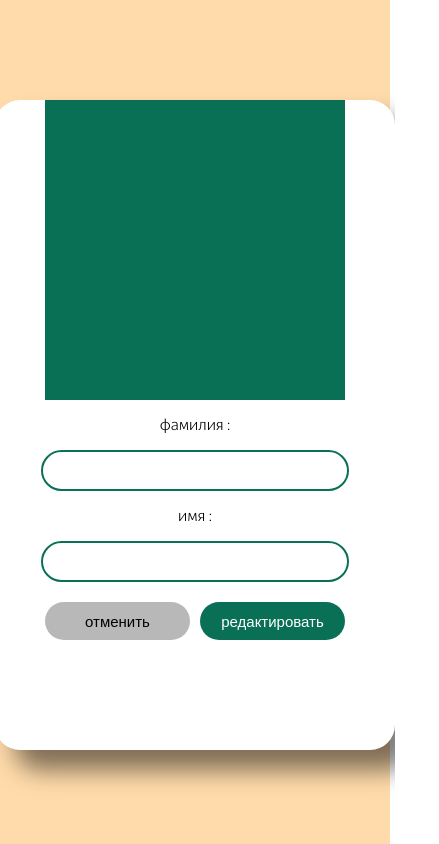
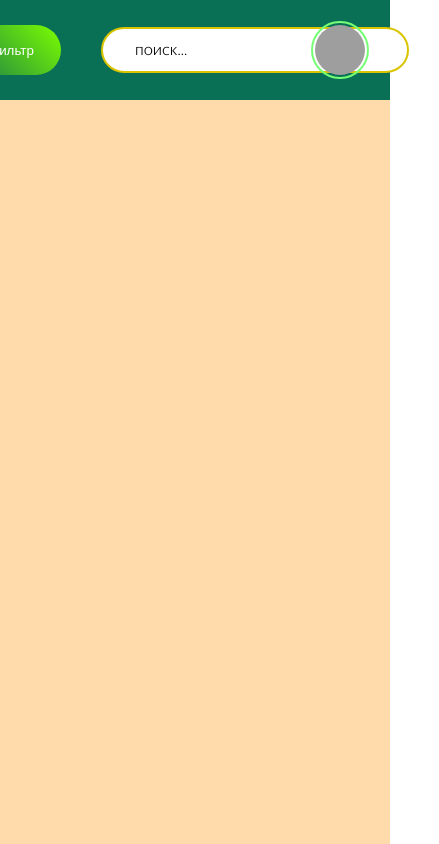
Before and after one commit to MihailPohodeev/sherLock-frontend, a React (Create React App) app: page / in a window 390 px wide. Shown: the whole page, 439 px wide, since content can reach past the window. Built offline with nearby package versions, Linux system fonts and the light colour scheme; grey boxes are pictures that could not be loaded.

Commit message:
added Main Page

```diff
--- a/src/App.js
+++ b/src/App.js
@@ -4,9 +4,10 @@ import Registration from './Registration';
 import Authorization from './Authorization';
 import EmailConfirm from './EmailConfirm';
 import EditProfile from './EditProfile';
+import MainPage from './MainPage';
 
 function App() {
-  const [currentState, setCurrentState] = useState(pageState.editprofile);
+  const [currentState, setCurrentState] = useState(pageState.mainpage);
 
   const togglePage = (state) => {
     setCurrentState(state);
@@ -56,6 +57,8 @@ function App() {
         (< EmailConfirm togglePage={togglePage} />)
         : currentState === pageState.editprofile ?
         (< EditProfile togglePage={togglePage} />)
+        : currentState === pageState.mainpage ?
+        (< MainPage togglePage={togglePage}/>)
         : null
       }
     </div>
--- a/src/MainPage.css
+++ b/src/MainPage.css
@@ -0,0 +1,163 @@
+@font-face {
+    font-family: 'YaFont'; /* Name of the font */
+    src: url('../public/YandexFont.ttf') format('truetype'); /* Path to the TTF file */
+    font-weight: normal; /* You can specify the weight */
+    font-style: normal; /* You can specify the style */
+}
+
+#MainPage
+{
+    width: 100%;
+    height: 100vh;
+    background-color: rgb(255, 219, 171);
+}
+
+#main-page-header
+{
+    width: 100%;
+    height: 100px;
+    background-color: rgb(9, 112, 86);
+    display: flex;
+    flex-direction: row;
+    justify-content: center;
+    position: relative;
+}
+
+#main-page-header-container
+{
+   display: flex;
+}
+
+#main-page-searching
+{
+    width: 500px;
+    height: 50px;
+    margin: auto 30px auto 30px;
+    border-radius: 25px;
+    border-style: solid;
+    border-color: rgb(218, 196, 0);
+    border-width: 2px;
+    outline: none;
+}
+
+#main-page-searching:focus
+{
+    border-width: 3px;
+}
+
+#main-page-searching::placeholder
+{
+    padding-left: 10%;
+    font-family: 'YaFont';
+    color: black;
+    font-size: 16px;
+}
+
+#main-page-main
+{
+    width: 100%;
+}
+
+#main-page-avatar-container
+{
+    position: absolute;
+    right: 0px;
+    width: 100px;
+    height: 100px;
+    display: flex;
+}
+
+#main-page-avatar
+{
+    margin: auto auto auto auto;
+    padding: 2px;
+    width: 75px;
+    height: 75px;
+    border-radius: 50%;
+    object-fit: cover;
+    border-style: solid;
+    border-width: 2px;
+    border-color: rgb(117, 255, 117);
+    cursor: pointer;
+}
+
+#main-page-avatar:hover
+{
+    border-color: rgb(233, 255, 105);
+    animation: upscale 0.2s forwards;
+}
+
+#main-page-avatar:active
+{
+    border-color: rgb(255, 181, 96);
+}
+
+#main-page-profile-menu
+{
+    position: absolute;
+    top: 100px;
+    right: 0px;
+    width: 500px;
+    height: 500px;
+    background-color: whitesmoke;
+    border-radius: 25px;
+    box-shadow: 20px 20px 25px rgba(0, 0, 0, 0.5);
+}
+
+#main-page-filter-button
+{
+    margin: auto 10px auto 10px;
+    width: 100px;
+    height: 50px;
+    background-image: linear-gradient(45deg, rgb(24, 122, 73), rgb(123, 255, 0));
+    border-radius: 25px;
+    border-style: none;
+    font-style: 'YaFont';
+    color: white;
+    cursor: pointer;
+}
+
+#main-page-filter-button:hover
+{
+    animation: filter-button-hover 0.2s forwards;
+}
+
+@keyframes upscale {
+    0% {
+        transform: scale(1);
+    }
+    100% {
+        transform: scale(1.02);
+    }
+}
+
+@keyframes filter-button-hover {
+    0% {
+        transform: scale(1);
+        background-image: linear-gradient(45deg, rgb(24, 122, 73), rgb(123, 255, 0));
+    }
+    100% {
+        transform: scale(1.02);
+        background-image: linear-gradient(90deg, rgb(44, 122, 24), rgb(208, 255, 0));
+    }
+}
+
+@media (max-width: 600px)
+{
+    #main-page-searching
+    {
+        width: 300px;
+        height: 40px;
+    }
+
+    #main-page-avatar
+    {
+        width: 50px;
+        height: 50px;
+    }
+
+    #main-page-profile-menu
+    {
+        width: 400px;
+    }
+}
--- a/src/MainPage.js
+++ b/src/MainPage.js
@@ -0,0 +1,50 @@
+import React, { useState, useEffect, useRef } from 'react';
+import './MainPage.css'
+import { pageState } from './pageState';
+
+function MainPage({ togglePage }) {
+    const [showMenu, setShowMenu] = useState(false);
+
+    const handleAvatarClick = (event) =>
+    {
+        event.preventDefault();
+        setShowMenu(!showMenu);
+    }
+
+    const menu = useRef(null);
+    const avatar = useRef(null);
+
+    const handleClickOutsideMenu = (event) => {
+        if (menu.current && !menu.current.contains(event.target) && avatar.current && !avatar.current.contains(event.target)) {
+            setShowMenu(false); // Скрываем элемент
+        }
+    };
+
+    useEffect(() => {
+        document.addEventListener('click', handleClickOutsideMenu);
+        return () => {
+            document.removeEventListener('click', handleClickOutsideMenu);
+        };
+    }, []);
+
+
+    return (
+        <div id="MainPage">
+            <header id="main-page-header">
+                <div id="main-page-header-container">
+                    <button id="main-page-filter-button">фильтр</button>
+                    <input id="main-page-searching" placeholder='поиск...'/>
+                </div>
+                <div id="main-page-avatar-container">
+                    <img onClick={handleAvatarClick} ref={avatar} id="main-page-avatar" Alt="Avatar" src="https://encrypted-tbn0.gstatic.com/images?q=tbn:ANd9GcQbxcbt8ejR6RhFF5ysw97gpXm6yf0woiXAig&s"></img>
+                </div>
+                { showMenu && <div id="main-page-profile-menu" ref={menu}></div> }
+            </header>
+            <main id="main-page-main">
+
+            </main>
+        </div>
+    );
+}
+
+export default MainPage;
```
